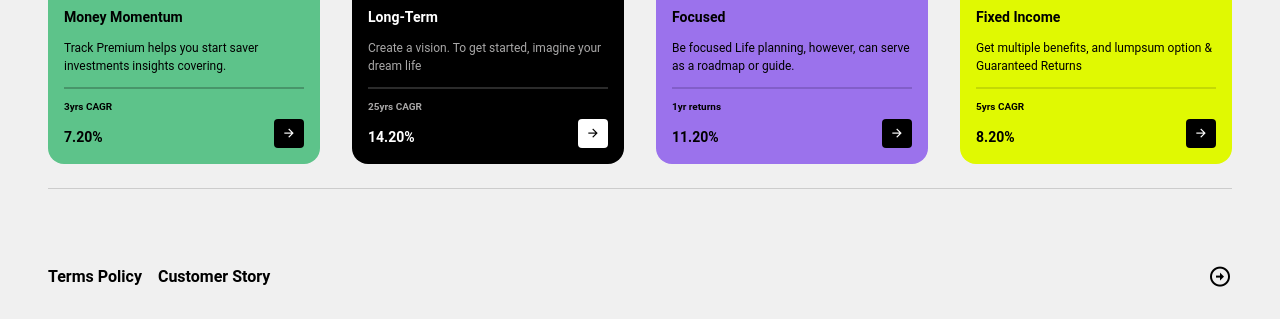
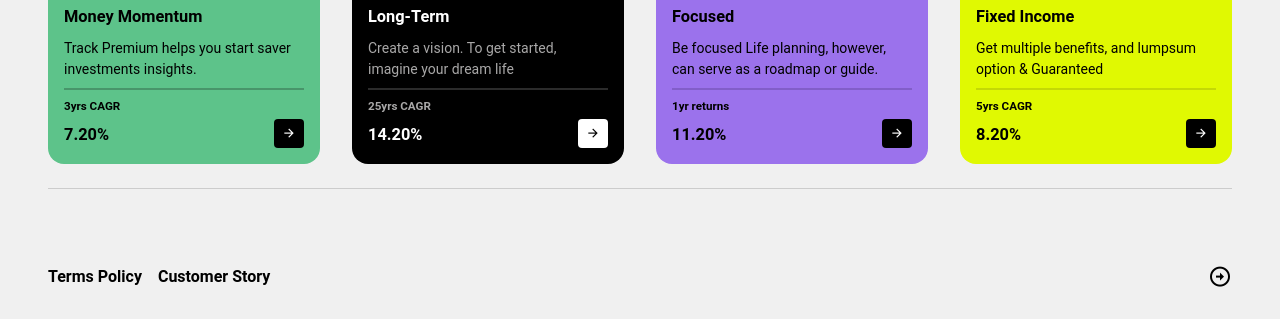
Before and after one commit to Attohval/insurance_LandingPage, a plain HTML site: page index.html in a window 1280 px wide. Shown: the part 481-800 px from the top of the page. Drawn offline with nearby package versions, Linux system fonts and the light colour scheme.

Commit message:
adjust style.css and index.html files to improve the layout and content of the insurance landing page.

```diff
--- a/index.html
+++ b/index.html
@@ -39,7 +39,7 @@
             <div class="card card-1">
                 <h5>STRATEGY</h5>
                 <h3>Money Momentum</h3>
-                <p>Track Premium helps you start saver investments insights covering.</p>
+                <p>Track Premium helps you start saver investments insights.</p>
                 <hr>
                 <h5>3yrs CAGR</h5>
                 <h3>7.20%</h3>
@@ -66,7 +66,7 @@
             <div class="card card-4">
                 <h5>PLANS</h5>
                 <h3>Fixed Income</h3>
-                <p>Get multiple benefits, and lumpsum option & Guaranteed Returns</p>
+                <p>Get multiple benefits, and lumpsum option & Guaranteed</p>
                 <hr>
                 <h5>5yrs CAGR</h5>
                 <h3>8.20%</h3>
--- a/style.css
+++ b/style.css
@@ -100,7 +100,7 @@ header {
     height: 200px;
     border-radius: 16px;
     padding: 16px;
-    font-size: 12px;
+    font-size: 14px;
     display: flex;
     flex-direction: column;
     justify-content: space-between;
```
